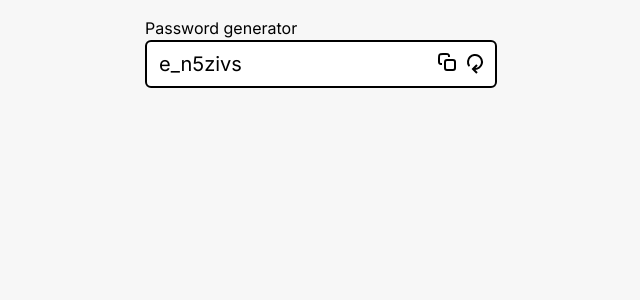
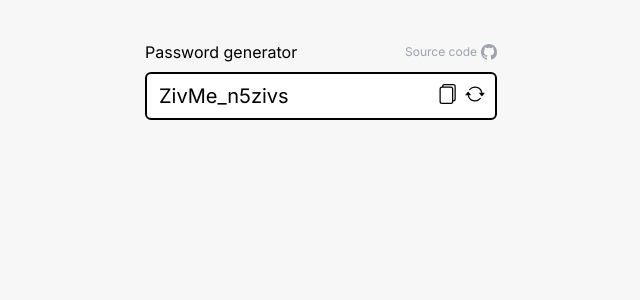
Before and after one commit to nvadeveloper/password-generator, a Next.js app: page / in a window 1280 px wide. Shown: the top 300 px of the page, without its empty margins (319-959 px from the left). Built offline with nearby package versions, Linux system fonts and the light colour scheme.

Commit message:
add icon lib and some styles

```diff
--- a/package.json
+++ b/package.json
@@ -13,7 +13,8 @@
     "next": "14.1.0",
     "react": "^18",
     "react-dom": "^18",
-    "react-hot-toast": "^2.4.1"
+    "react-hot-toast": "^2.4.1",
+    "react-icons": "^5.0.1"
   },
   "devDependencies": {
     "@types/node": "^20",
--- a/src/app/page.tsx
+++ b/src/app/page.tsx
@@ -1,10 +1,22 @@
+import { BsGithub } from 'react-icons/bs';
 import PasswordSection from '@/components/PasswordSection';
 import { Toaster } from 'react-hot-toast';
 
 export default function Home() {
     return (
-        <main className="max-w-96 mx-auto p-4">
-            <h1>Password generator</h1>
+        <main className="max-w-96 mx-auto p-4 mt-6">
+            <div className="flex justify-between mb-2">
+                <h1>Password generator</h1>
+                <a
+                    href="https://github.com/nvadeveloper/password-generator"
+                    className="text-[12px] text-gray-400 flex items-center">
+                    Source code
+                    <span>
+                        <BsGithub className="w-5 h-5 pl-1" />
+                    </span>
+                </a>
+            </div>
+
             <PasswordSection />
             <Toaster position="top-right" reverseOrder={false} />
         </main>
--- a/src/components/CopyIcon.tsx
+++ /dev/null
@@ -1,17 +0,0 @@
-export default function CopyIcon() {
-    return (
-        <svg
-            width="24"
-            height="24"
-            viewBox="0 0 24 24"
-            fill="none"
-            xmlns="http://www.w3.org/2000/svg">
-            <path
-                d="M14 7V7C14 6.06812 14 5.60218 13.8478 5.23463C13.6448 4.74458 13.2554 4.35523 12.7654 4.15224C12.3978 4 11.9319 4 11 4H8C6.11438 4 5.17157 4 4.58579 4.58579C4 5.17157 4 6.11438 4 8V11C4 11.9319 4 12.3978 4.15224 12.7654C4.35523 13.2554 4.74458 13.6448 5.23463 13.8478C5.60218 14 6.06812 14 7 14V14"
-                stroke="black"
-                stroke-width="2"
-            />
-            <rect x="10" y="10" width="10" height="10" rx="2" stroke="black" stroke-width="2" />
-        </svg>
-    );
-}
--- a/src/components/PasswordSection.tsx
+++ b/src/components/PasswordSection.tsx
@@ -1,12 +1,13 @@
 'use client';
-import CopyIcon from '@/components/CopyIcon';
-import RefreshIcon from '@/components/RefreshIcon';
+import { BsFiles } from 'react-icons/bs';
+import { BsArrowRepeat } from 'react-icons/bs';
+
 import { nanoid } from 'nanoid';
 import { useState } from 'react';
 import toast from 'react-hot-toast';
 
 export default function PasswordSection() {
-    const [currentPassword, setCurrentPassword] = useState(nanoid(8));
+    const [currentPassword, setCurrentPassword] = useState(nanoid(12));
 
     return (
         <section>
@@ -16,23 +17,23 @@ export default function PasswordSection() {
                     onChange={(e) => setCurrentPassword(e.target.value)}
                     type="string"
                     name="password"
-                    className="border-2 border-black py-2 px-3 rounded-md text-xl w-full relative"
+                    className="border-2 border-black py-2 px-3 rounded-md text-xl w-full relative focus:outline-none focus:ring focus:ring-violet-200"
                 />
                 <div className="absolute right-2 top-2 bg-white">
                     <button
-                        className="p-0.5"
+                        className="p-1"
                         onClick={() => {
                             navigator.clipboard.writeText(currentPassword);
-                            toast('Сopied! 🙌');
+                            toast('Password copied! 🙌');
                         }}>
-                        <CopyIcon />
+                        <BsFiles className="w-5 h-5 hover:text-gray-500" />
                     </button>
                     <button
-                        className="p-0.5"
+                        className="p-1"
                         onClick={() => {
-                            setCurrentPassword(nanoid(8));
+                            setCurrentPassword(nanoid(12));
                         }}>
-                        <RefreshIcon />
+                        <BsArrowRepeat className="w-5 h-5 hover:text-gray-500" />
                     </button>
                 </div>
             </div>
--- a/src/components/RefreshIcon.tsx
+++ /dev/null
@@ -1,18 +0,0 @@
-export default function RefreshIcon() {
-    return (
-        <svg
-            width="24"
-            height="24"
-            viewBox="0 0 24 24"
-            fill="none"
-            xmlns="http://www.w3.org/2000/svg">
-            <path d="M14 15L10 19L14 23" stroke="black" stroke-width="2" />
-            <path
-                d="M5.93782 15.5C5.16735 14.1655 4.85875 12.6141 5.05989 11.0863C5.26102 9.55856 5.96064 8.13986 7.05025 7.05025C8.13986 5.96064 9.55856 5.26102 11.0863 5.05989C12.6141 4.85875 14.1655 5.16735 15.5 5.93782C16.8345 6.70829 17.8775 7.89757 18.4672 9.32122C19.0568 10.7449 19.1603 12.3233 18.7615 13.8117C18.3627 15.3002 17.4838 16.6154 16.2613 17.5535C15.0388 18.4915 13.5409 19 12 19"
-                stroke="black"
-                stroke-width="2"
-                stroke-linecap="round"
-            />
-        </svg>
-    );
-}
```
Also changed, not shown: 1 other file (tests, documents, lock files or other folders).
